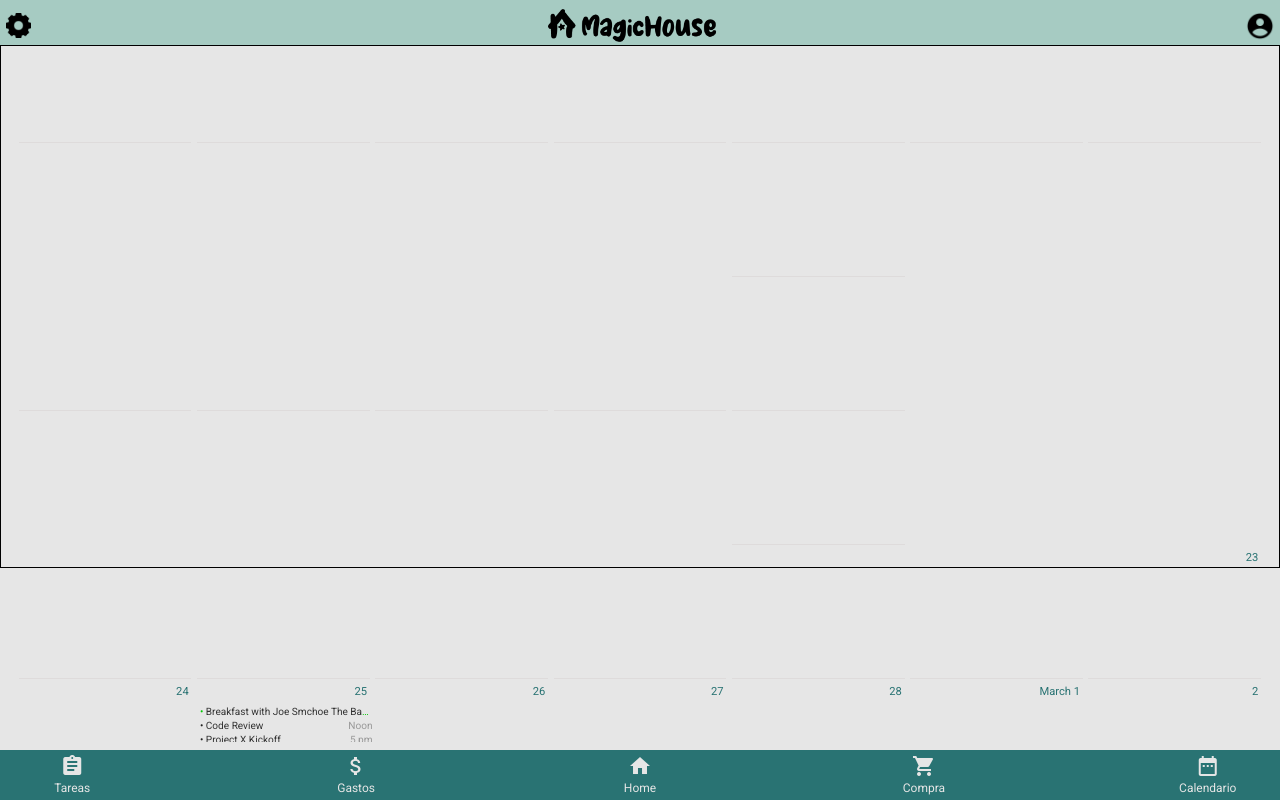
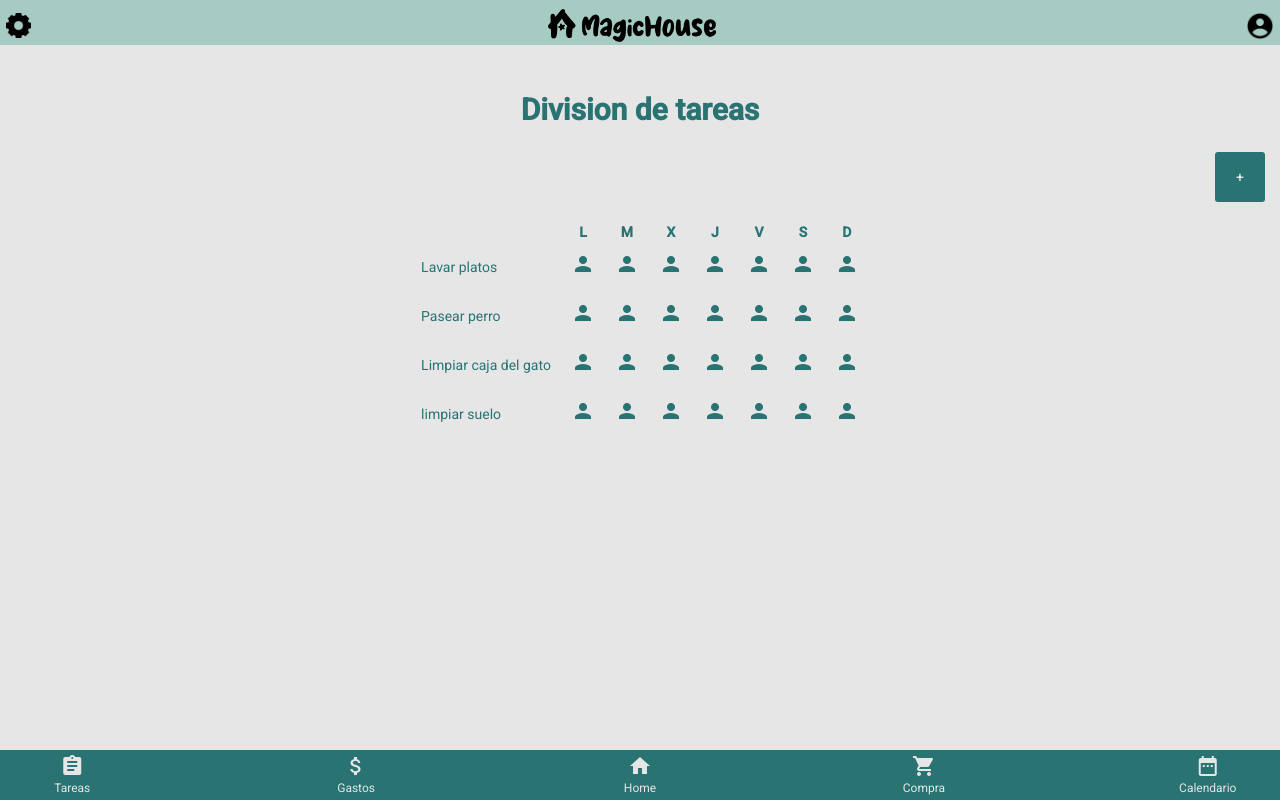
Before and after one commit to Manuela-Mariscotti/magicHouse, an Angular app: page /tareas in a window 1280 px wide. Built offline with nearby package versions, Linux system fonts and the light colour scheme.

Commit message:
tareas por la mitad me voy a casa

```diff
--- a/src/app/app.module.ts
+++ b/src/app/app.module.ts
@@ -34,6 +34,8 @@ import {MatIconModule} from '@angular/material/icon';
 import { DialogPagadoComponent } from './components/dialogs/dialog-pagado/dialog-pagado.component';
 import { CardGastoComponent } from './components/card-gasto/card-gasto.component';
 import { CardHomeComponent } from './components/card-home/card-home.component';
+import { TableTareasComponent } from './components/table-tareas/table-tareas.component';
+import { DialogTareasComponent } from './components/dialogs/dialog-tareas/dialog-tareas.component';
 
 
 @NgModule({
@@ -60,7 +62,9 @@ import { CardHomeComponent } from './components/card-home/card-home.component';
     DialogUnirteComponent,
     DialogPagadoComponent,
     CardGastoComponent,
-    CardHomeComponent
+    CardHomeComponent,
+    TableTareasComponent,
+    DialogTareasComponent
   ],
   imports: [
     BrowserModule,
--- /dev/null
+++ b/src/app/components/dialogs/dialog-tareas/dialog-tareas.component.css
@@ -0,0 +1,17 @@
+.page{
+    display: flex;
+    justify-content: space-around;
+    gap: 5px;
+
+    padding: 5px;
+}
+
+button{
+    display: flex;
+    flex-direction: column;
+    justify-content: center;
+    align-items: center;
+
+    width: 40px;
+    height: 40px;
+}
--- /dev/null
+++ b/src/app/components/dialogs/dialog-tareas/dialog-tareas.component.html
@@ -0,0 +1,6 @@
+<div class="page">
+    {{dia}}
+    <button><mat-icon>done</mat-icon></button>
+    <button><mat-icon>edit</mat-icon></button>
+    <button><mat-icon>delete</mat-icon></button>
+</div>
--- /dev/null
+++ b/src/app/components/dialogs/dialog-tareas/dialog-tareas.component.ts
@@ -0,0 +1,52 @@
+import { Component, Inject, OnInit } from '@angular/core';
+import { MatDialogRef, MAT_DIALOG_DATA } from '@angular/material/dialog';
+
+@Component({
+  selector: 'app-dialog-tareas',
+  templateUrl: './dialog-tareas.component.html',
+  styleUrls: ['./dialog-tareas.component.css']
+})
+export class DialogTareasComponent implements OnInit {
+
+  dia:string;
+
+
+  constructor(public dialogRef:MatDialogRef<DialogTareasComponent>,
+    @Inject(MAT_DIALOG_DATA) public data:HTMLTableCellElement)
+  {
+
+    switch(data.cellIndex){
+      case 1:
+        this.dia = 'Lunes';
+        break;
+      case 2:
+        this.dia = 'Martes';
+        break;
+      case 3:
+        this.dia = 'Miercoles';
+        break;
+      case 4:
+        this.dia = 'Jueves';
+        break;
+      case 5:
+        this.dia = 'Viernes'
+        break;
+      case 6:
+        this.dia = 'Sabado'
+        break;
+      case 7:
+        this.dia = 'Domingo'
+        break;
+    }
+
+    console.log(data)
+  }
+
+  cancelar() {
+    this.dialogRef.close();
+  }
+
+  ngOnInit(): void {
+  }
+
+}
--- /dev/null
+++ b/src/app/components/table-tareas/table-tareas.component.css
@@ -0,0 +1,13 @@
+.page{
+    width: 100%;
+}
+
+th{
+    text-align: center;
+}
+td{
+    padding: 10px;
+}
+.tr_tareas td:first-child{
+    padding-right: 10px;
+}
--- /dev/null
+++ b/src/app/components/table-tareas/table-tareas.component.html
@@ -0,0 +1,28 @@
+    <table>
+        <tr>
+            <th></th>
+            <th>L</th>
+            <th>M</th>
+            <th>X</th>
+            <th>J</th>
+            <th>V</th>
+            <th>S</th>
+            <th>D</th>
+        </tr>
+
+        <ng-container *ngFor="let tarea of tareas">
+
+            <tr class="tr_tareas">
+                <td>{{tarea}}</td>
+
+                <td (click)="openDialog(L)" #L><mat-icon>person</mat-icon></td>
+                <td (click)="openDialog(M)" #M><mat-icon>person</mat-icon></td>
+                <td (click)="openDialog(X)" #X><mat-icon>person</mat-icon></td>
+                <td (click)="openDialog(J)" #J><mat-icon>person</mat-icon></td>
+                <td (click)="openDialog(V)" #V><mat-icon>person</mat-icon></td>
+                <td (click)="openDialog(S)" #S><mat-icon>person</mat-icon></td>
+                <td (click)="openDialog(D)" #D><mat-icon>person</mat-icon></td>
+            </tr>
+
+        </ng-container>
+    </table>
--- /dev/null
+++ b/src/app/components/table-tareas/table-tareas.component.ts
@@ -0,0 +1,29 @@
+import { Component, OnInit } from '@angular/core';
+import { MatDialog } from '@angular/material/dialog';
+import { DialogTareasComponent } from '../dialogs/dialog-tareas/dialog-tareas.component';
+
+@Component({
+  selector: 'app-table-tareas',
+  templateUrl: './table-tareas.component.html',
+  styleUrls: ['./table-tareas.component.css']
+})
+export class TableTareasComponent implements OnInit {
+
+  tareas = [
+    'Lavar platos',
+    'Pasear perro',
+    'Limpiar caja del gato',
+    'limpiar suelo',
+  ]
+
+
+  constructor(private dialog: MatDialog) { }
+
+  openDialog(td:HTMLTableCellElement){
+    const dialog = this.dialog.open(DialogTareasComponent, {data: td})
+  }
+
+  ngOnInit(): void {
+  }
+
+}
--- a/src/app/pages/tareas/tareas.component.css
+++ b/src/app/pages/tareas/tareas.component.css
@@ -1,112 +1,11 @@
-* {
-    font-size: 100%;
-  }
-  *:before,
-  *:after {
-    box-sizing: border-box;
-  }
-  body {
-    margin: 0.5em;
-  }
-  table {
-    border-collapse: collapse;
-    border-spacing: 0;
-    width: 100%;
-    height: 80%;
-    /* min-width: 800px; */
-  }
-  @media (max-width: 800px) {
-    table .time {
-      display: none;
-    }
-  }
-  summary {
-    padding-bottom: 0.25em;
-    font-size: 1.5em;
-    font-weight: 100;
-    text-align: right;
-  }
-  tr {
-    position: relative;
-  }
-  th {
-    text-align: right;
-    color: #999;
-    font-weight: normal;
-    font-size: 0.85em;
-  }
-  td {
-    width: 14.285714286%;
-  }
-  .date {
-    text-align: right;
-    display: block;
-    height: 0;
-    font-size: 0.8em;
-    padding: 0.25em;
-    padding-bottom: 73%;
-    position: relative;
-    border-bottom: 1px solid #dedbdb;
-    margin-left: 0.25em;
-    margin-right: 0.25em;
-  }
-  tr:first-child:not(.current-week) .date {
-    border-top: 1px solid #dedbdb;
-  }
-  .date ul,
-  .date li {
-    margin: 0;
-    padding: 0;
-    list-style: none;
-    color: #333;
-  }
-  .date ul {
-    text-align: left;
-    font-size: 0.9em;
-    width: 100%;
-    overflow: hidden;
-    position: absolute;
-    font-weight: normal;
-  }
-  .date li {
-    color: #222;
-    width: 100%;
-    height: 1.4em;
-    overflow: hidden;
-    white-space: nowrap;
-    text-overflow: ellipsis;
-    position: relative;
-  }
-  .date li:before {
-    content: '\2022';
-    color: inherit;
-    display: inline-block;
-    padding-right: 0.25em;
-  }
-  .time {
-    float: right;
-    text-align: right;
-    color: #999;
-  }
-  .event {
-    color: #333;
-  }
-  .previous-week .date {
-    border: none;
-  }
+.page{
+  display: flex;
+  flex-direction: column;
+  justify-content: space-between;
+  align-items: center;
+  gap: 20px
+}
 
-  .current-day .date {
-    font-weight: bold;
-    color: #cb6c6b;
-  }
-
-  .date .different-calendar {
-    color: #00c800;
-  }
-  .page{
-    height: 75%;
-    border: 1px solid black;
-    display: flex;
-    justify-content: center;
-    align-items: center;
-  }
+.button-add{
+  align-self: flex-end;
+}
--- a/src/app/pages/tareas/tareas.component.html
+++ b/src/app/pages/tareas/tareas.component.html
@@ -1,145 +1,5 @@
 <div class="page">
-<table>
-    <!-- <summary><strong>February</strong> 2014</summary> -->
-    <thead>
-      <tr>
-        <th>Tarea</th>
-        <th>Lunes</th>
-        <th>Martes</th>
-        <th>Miercoles</th>
-        <th>Jueves</th>
-        <th>Viernes</th>
-        <th>Sabado</th>
-      </tr>
-    </thead>
-    <tr>
-      <td>
-        <span class="date">
-        </span>
-      </td>
-      <td>
-        <span class="date"></span>
-      </td>
-      <td>
-        <span class="date"></span>
-      </td>
-      <td>
-        <span class="date"></span>
-      </td>
-      <td>
-        <span class="date"></span>
-      </td>
-    <td>
-        <span class="date"></span>
-      </td>
-     <td>
-        <span class="date">
-
-        </span>
-      </td>
-    </tr>
-
-      <td>
-        <span class="date"></span>
-      </td>
-      <td>
-        <span class="date"></span>
-      </td>
-      <td>
-        <span class="date"></span>
-      </td>
-      <td>
-        <span class="date"></span>
-      </td>
-      <td>
-        <span class="date"></span>
-      </td>
-    <td>
-        <span class="date"></span>
-      </td>
-    <td>
-        <span class="date"></span>
-      </td>
-
-    <tr class="current-week">
-      <td>
-        <span class="date"></span>
-      </td>
-      <td>
-        <span class="date"></span>
-      </td>
-      <td>
-        <span class="date"></span>
-      </td>
-      <td>
-        <span class="date"></span>
-      </td>
-        <span class="date">
-        </span>
-        <span class="date"></span>
-        <span class="date"></span>
-    </tr>
-    <tr>
-      <td>
-        <span class="date"></span>
-      </td>
-      <td>
-        <span class="date"></span>
-      </td>
-      <td>
-        <span class="date"></span>
-      </td>
-      <td>
-        <span class="date"></span>
-      </td>
-      <td>
-        <span class="date"></span>
-      </td>
-      <td class="weekend">
-        <span class="date"></span>
-      </td>
-      <td class="weekend">
-        <span class="date">23</span>
-      </td>
-    </tr>
-    <tr>
-      <td>
-        <span class="date">24</span>
-      </td>
-      <td>
-        <span class="date">
-          25
-          <ul>
-            <li class="different-calendar">
-              <span class="event">Breakfast with Joe Smchoe The Baker Man</span>
-              <span class="time">10 am</span>
-            </li>
-            <li>
-              <span class="event">Code Review</span>
-              <span class="time">Noon</span>
-            </li>
-            <li>
-              <span class="event">Project X Kickoff</span>
-              <span class="time">5 pm</span>
-            </li>
-          </ul>
-        </span>
-      </td>
-      <td>
-        <span class="date">26</span>
-      </td>
-      <td>
-        <span class="date">27</span>
-      </td>
-      <td>
-        <span class="date">28</span>
-      </td>
-      <td class="weekend">
-        <span class="date">March 1</span>
-      </td>
-      <td class="weekend">
-        <span class="date">2</span>
-      </td>
-    </tr>
-  </table>
+  <p class="texto-titulo">Division de tareas</p>
+  <button class="button-add" (click)="navigate('nuevaTarea')">+</button>
+  <app-table-tareas> </app-table-tareas>
 </div>
--- a/src/app/pages/tareas/tareas.component.ts
+++ b/src/app/pages/tareas/tareas.component.ts
@@ -1,4 +1,5 @@
 import { Component, OnInit } from '@angular/core';
+import { Router } from '@angular/router';
 
 @Component({
   selector: 'app-tareas',
@@ -7,7 +8,11 @@ import { Component, OnInit } from '@angular/core';
 })
 export class TareasComponent implements OnInit {
 
-  constructor() { }
+  constructor(private router: Router) { }
+
+  navigate(where:string){
+    this.router.navigateByUrl(where)
+  }
 
   ngOnInit(): void {
   }
--- a/src/styles.css
+++ b/src/styles.css
@@ -79,12 +79,16 @@ button:active{
     color: var(--primary-color)
 }
 
+/*
+Boton cuadrado de anadir
+*/
 .button-add{
     width: 50px;
     height: 50px;
 
     border-radius: 3px;
 }
+
 
 
 input{
```
Also changed, not shown: 2 other files (tests, documents, lock files or other folders).
